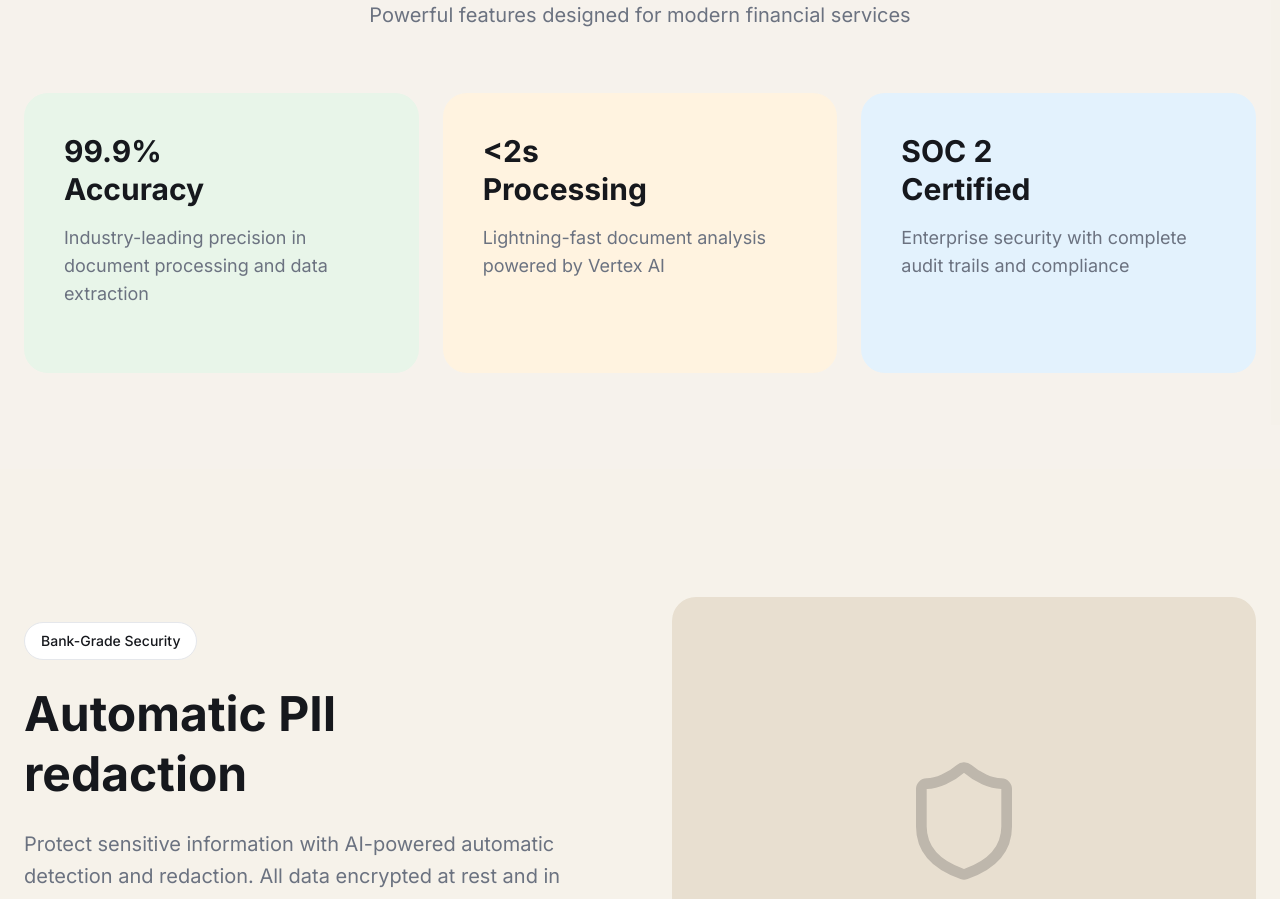
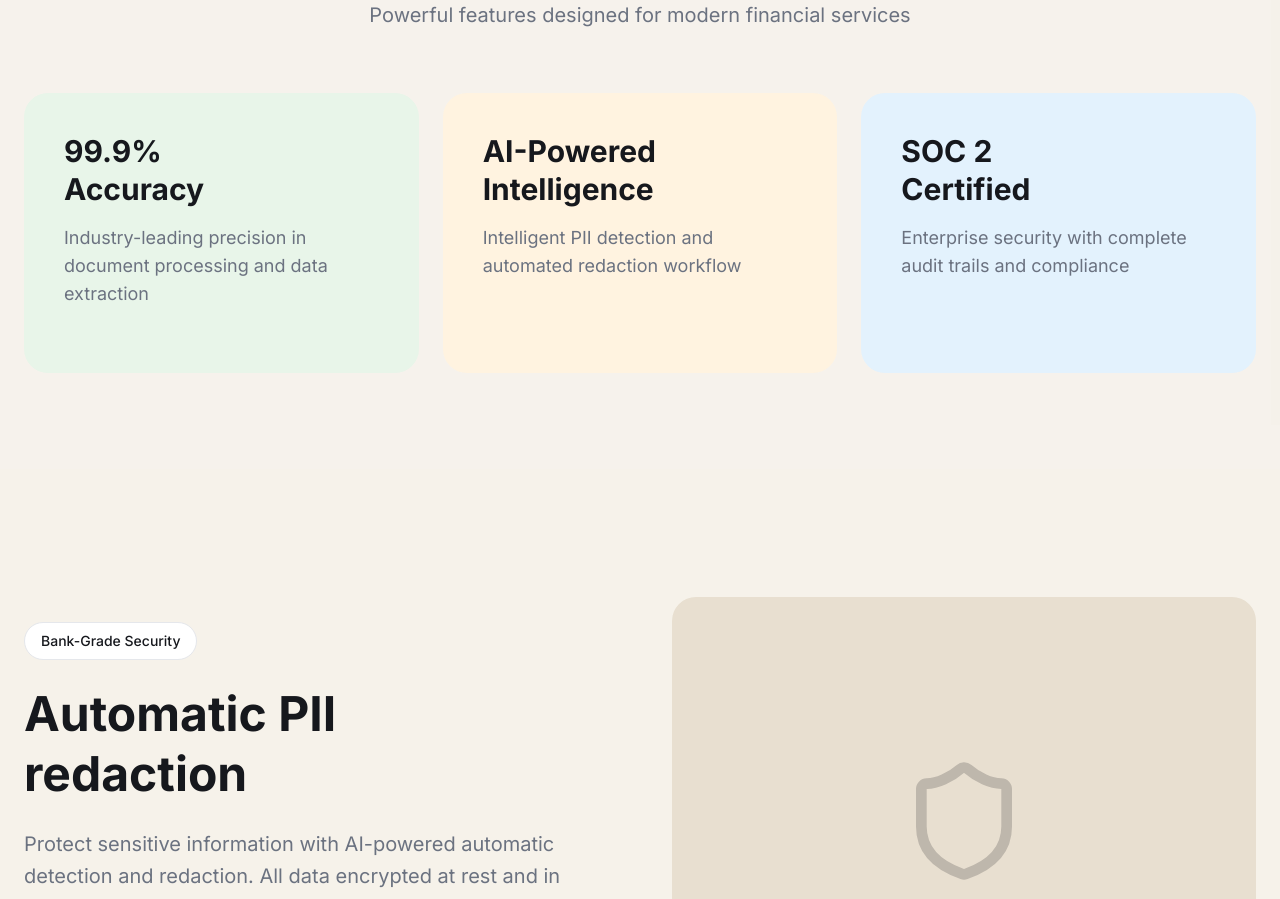
Before and after one commit to Atharva9281/file-vault, a Next.js app in the folder frontend/: page / in a window 1280 px wide. Shown: the part 1100-1999 px from the top of the page. Built offline with nearby package versions, Linux system fonts and the light colour scheme; no server answers.

Commit message:
front page updated

```diff
--- a/frontend/app/page.tsx
+++ b/frontend/app/page.tsx
@@ -120,12 +120,12 @@ export default function Home() {
             <div className="bg-[#fff3e0] rounded-3xl p-10 min-h-[280px] flex flex-col justify-between hover:scale-[1.02] transition-transform duration-300">
               <div>
                 <h3 className="text-2xl sm:text-3xl font-bold text-foreground leading-tight mb-4">
-                  &lt;2s
+                  AI-Powered
                   <br />
-                  Processing
+                  Intelligence
                 </h3>
                 <p className="text-muted-foreground text-lg">
-                  Lightning-fast document analysis powered by Vertex AI
+                  Intelligent PII detection and automated redaction workflow
                 </p>
               </div>
             </div>
```
